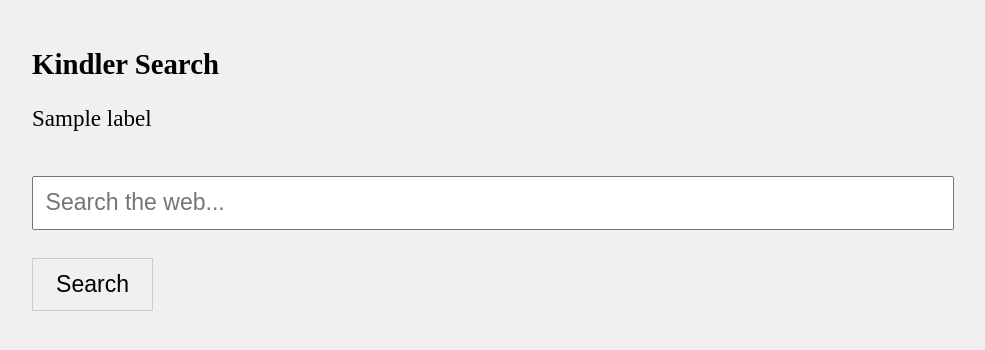
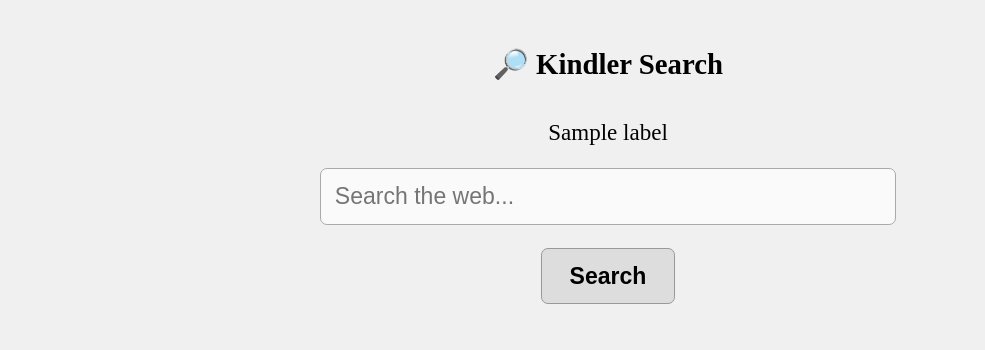
Before and after one commit to kasramp/Kindler, a Python web app: template src/templates/index.html in a window 1280 px wide. Shown: the top 350 px of the page, without its empty margins (32-1017 px from the left). Run offline with Jinja, Linux system fonts and the light colour scheme; the template is opened without the code that fills it: most values are stand-ins (such as "Sample title", 1, 10 or a date in 2020).

Commit message:
Better rendering

```diff
--- a/src/static/style.css
+++ b/src/static/style.css
@@ -7,53 +7,100 @@ body {
     font-size: 1.2em;
 }
 
+body.home {
+    text-align: center;
+}
+
 h1, h2, h3 {
     margin-top: 1.5em;
     margin-bottom: 0.5em;
 }
 
 p {
-    text-align: justify;
     margin-bottom: 1em;
+}
+
+form {
+    margin: 1.5em 0;
 }
 
 label {
     display: block;
-    margin-bottom: 0.5em;
+    margin-bottom: 0.8em;
     font-size: 1.2em;
 }
 
 input[type="text"] {
     font-size: 1.2em;
     padding: 0.5em;
-    width: 80%;
-    -webkit-box-sizing: border-box;
-    -moz-box-sizing: border-box;
+    width: 85%;
+    max-width: 25em;
     box-sizing: border-box;
+    margin-bottom: 1em;
 }
 
 input[type="submit"] {
     font-size: 1.2em;
-    padding: 0.5em 1em;
+    padding: 0.6em 1.2em;
     cursor: pointer;
-    background-color: #f0f0f0;
-    border: 1px solid #ccc;
+    background-color: #e6e6e6;
+    border: 1px solid #aaa;
+    border-radius: 0.3em;
 }
 
-.top-nav a, .top-nav form {
-    display: inline-block;
-    vertical-align: middle;
+.top-nav {
+    margin-bottom: 0;
+    white-space: nowrap;
+}
+.top-nav a,
+.top-nav input[type="text"],
+.top-nav input[type="submit"] {
     font-size: 1.2em;
 }
-
 .top-nav a {
+    display: inline-block;
     margin-right: 1em;
+    font-weight: bold;
+    text-decoration: none;
 }
 
 .top-nav form {
-    width: 70%;
+    display: inline-block;
+    margin: 0;
 }
 
 .download-links a {
     margin-right: 0.5em;
 }
+
+input[type="text"] {
+    font-size: 1.2em;
+    padding: 0.6em;
+    width: 85%;
+    max-width: 25em;
+    box-sizing: border-box;
+    margin-bottom: 1em;
+    border: 1px solid #aaa;
+    border-radius: 0.3em;
+    background-color: #fafafa;
+}
+
+input[type="submit"] {
+    font-size: 1.2em;
+    padding: 0.6em 1.2em;
+    cursor: pointer;
+    background-color: #ddd;
+    border: 1px solid #999;
+    border-radius: 0.3em;
+    font-weight: bold;
+    transition: background-color 0.2s ease-in-out; /* Kindle ignores transitions, safe to include */
+}
+
+input[type="submit"]:hover {
+    background-color: #ccc;
+}
+
+hr {
+    border: none;
+    border-top: 1px solid #ccc;
+}
--- a/src/templates/index.html
+++ b/src/templates/index.html
@@ -6,12 +6,12 @@
     <link rel="stylesheet" href="{{ url_for('static', filename='style.css') }}">
     <title>Kindler Search</title>
 </head>
-<body>
-    <h2>Kindler Search</h2>
+<body class="home">
+    <h2>🔎 Kindler Search</h2>
     <form action="{{ url_for('home.search') }}" method="get">
-        <label for="input_text">{{ label }}</label><br>
-        <input id="input_text" size="40" type="text" name="q"
-               placeholder="Search the web..."><br><br>
+        <label for="input_text">{{ label }}</label>
+        <input id="input_text" type="text" name="q" placeholder="Search the web...">
+        <br>
         <input type="submit" value="Search">
     </form>
 </body>
--- a/src/templates/read.html
+++ b/src/templates/read.html
@@ -16,7 +16,7 @@
     </div>
     <hr>
     <div class="source-info">
-        <pre>Original Source: <a href="{{ url }}">{{ url }}</a></pre>
+        <pre style="white-space: pre-wrap; word-wrap: break-word;">Original Source: <a href="{{ url }}">{{ url }}</a></pre>
         <p class="download-links">
             <a href="{{ url_for('home.save_page', url=url, format='html') }}">[.html]</a>
             <a href="{{ url_for('home.save_page', url=url, format='epub') }}">[.epub]</a>
--- a/src/templates/read_gemini.html
+++ b/src/templates/read_gemini.html
@@ -16,7 +16,7 @@
     </div>
     <hr>
     <div class="source-info">
-        <pre>Original Source: <a href="{{ url }}">{{ url }}</a></pre>
+        <pre style="white-space: pre-wrap; word-wrap: break-word;">Original Source: <a href="{{ url }}">{{ url }}</a></pre>
         <p class="download-links">
             <a href="{{ url_for('gemini.save_page', url=url, format='html') }}">[.html]</a>
             <a href="{{ url_for('gemini.save_page', url=url, format='epub') }}">[.epub]</a>
@@ -24,7 +24,6 @@
             <a href="{{ url_for('gemini.save_page', url=url, format='azw3') }}">[.azw3]</a>
         </p>
     </div>
-    <h1>{{ title | safe }}</h1>
     <div class="content">
         {{ content | safe }}
     </div>
--- a/src/templates/result.html
+++ b/src/templates/result.html
@@ -15,10 +15,8 @@
         </form>
     </div>
     <hr>
-    <h2>Results for "{{ query }}"</h2>
-    <hr>
     {% for result in results %}
-        <div>
+        <div class="content">
             <b><a href="{{ url_for('home.readability_page', url=result['href']) }}">
                 {{ result['title'] }}
             </a></b><br>
--- a/src/templates/result_gemini.html
+++ b/src/templates/result_gemini.html
@@ -15,8 +15,6 @@
         </form>
     </div>
     <hr>
-    <h2>Results for "{{ query }}"</h2>
-    <hr>
     <div class="content">
         {{ content | safe }}
     </div>
```
Also changed, not shown: src/templates/index_gemini.html (+5 -5 lines).
